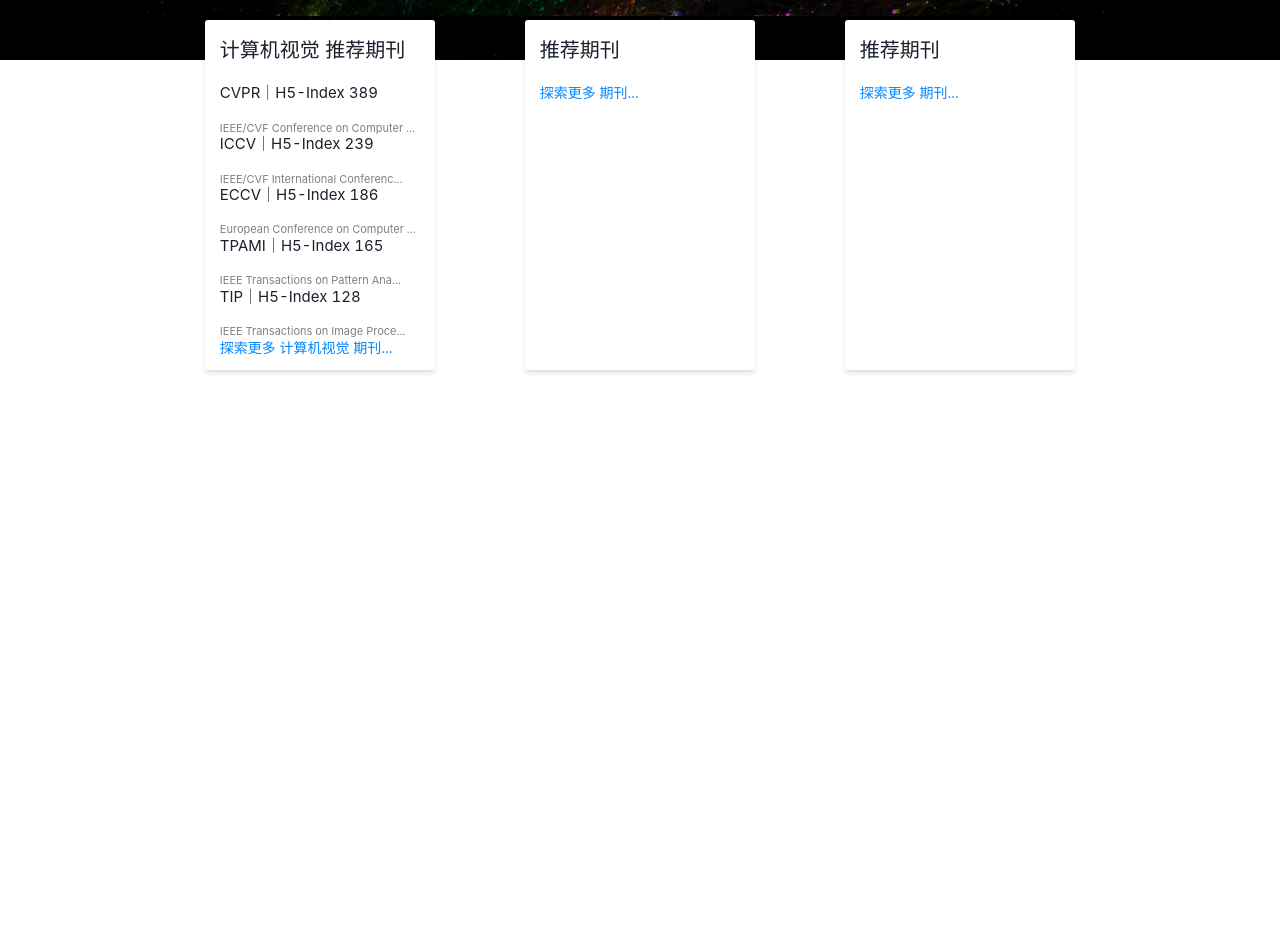
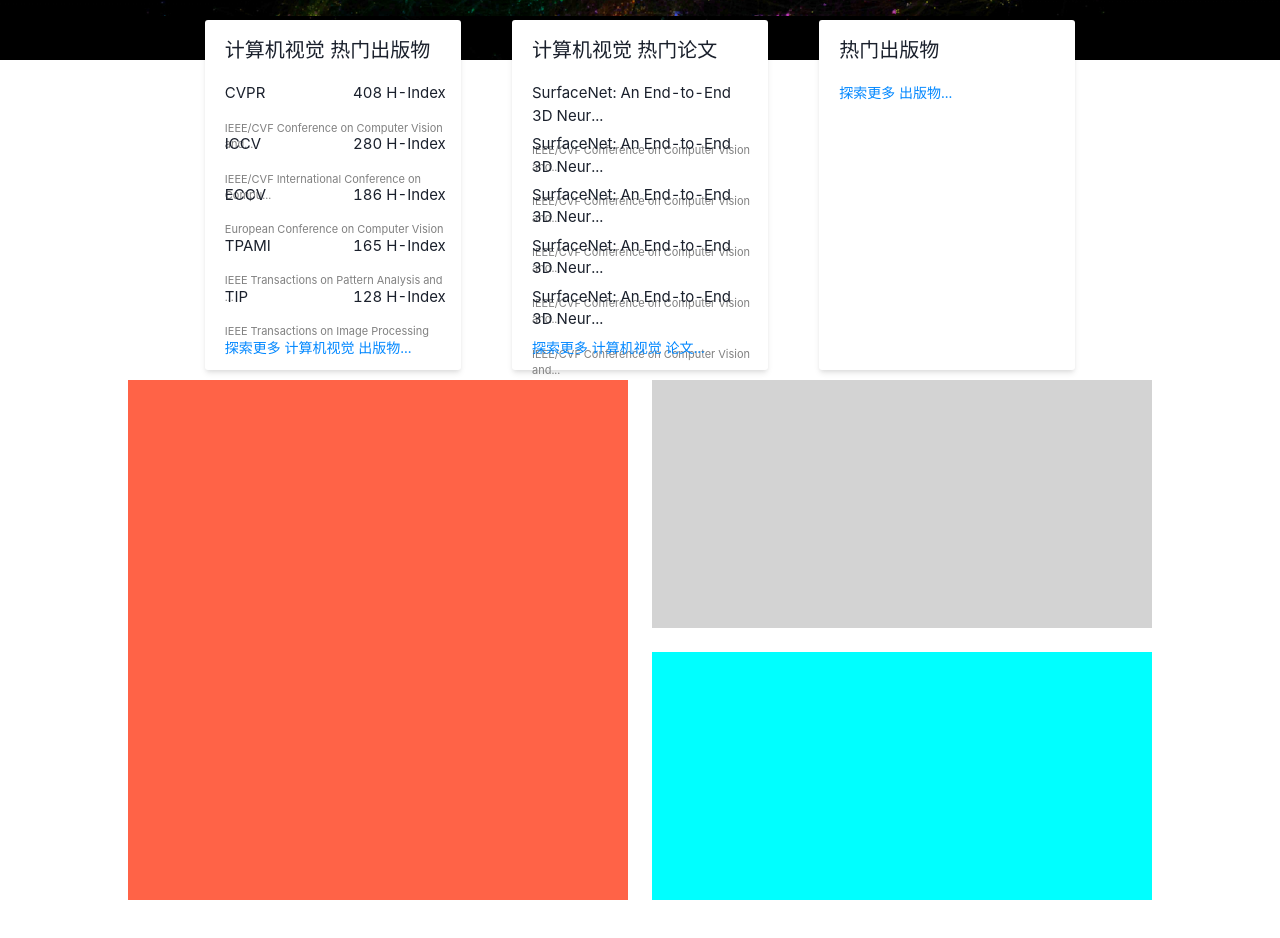
Before and after one commit to ExcitedFrog1s/AceGate, a React (Create React App) app: page / in a window 1280 px wide. Shown: the part 420-1358 px from the top of the page. Before the commit the page ends 880 px from the top, so only its background shows below. Built offline with nearby package versions, Linux system fonts and the light colour scheme.

Commit message:
RecommendPapersCards

```diff
--- a/src/pages/landing/landing.js
+++ b/src/pages/landing/landing.js
@@ -1,8 +1,9 @@
 import React from 'react';
 import Header from "../../components/header/header";
 import landing_bg from "../../assets/landing_bg.png";
-import {Box, Button, Center, HStack, Input, Text, VStack} from "@chakra-ui/react";
+import {Box, Button, Center, Grid, GridItem, HStack, Input, Text, VStack} from "@chakra-ui/react";
 import RecommendVenuesCard from "./recommend-venues-card";
+import RecommendPapersCard from "./recommend-papers-card";
 
 function Landing(){
     return (
@@ -38,19 +39,44 @@ function Landing(){
                 </VStack>
             </Box>
             <Box
-                height='50vh'
+                height='40vh'
                 position='relative'
                 top='-5vh'
             >
                 <Center>
                     <HStack
-                        spacing='7vw'
+                        spacing='4vw'
                     >
                         <RecommendVenuesCard subject={"ComputerVision"} />
-                        <RecommendVenuesCard />
+                        <RecommendPapersCard subject={"ComputerVision"} />
                         <RecommendVenuesCard />
                     </HStack>
                 </Center>
+            </Box>
+            <Box
+                height={'80vh'}
+                paddingBottom='15vh'
+            >
+                <Grid
+                    width='80%'
+                    height='100%'
+                    marginLeft='10%'
+                    marginRight='10%'
+
+                    templateRows='repeat(2, 1fr)'
+                    templateColumns='repeat(8, 1fr)'
+                    gap={6}
+                >
+                    <GridItem colSpan={4} rowSpan={2} bg='tomato' >
+
+                    </GridItem>
+                    <GridItem colSpan={4} rowSpan={1} bg='lightgrey'>
+
+                    </GridItem>
+                    <GridItem colSpan={4} rowSpan={1} bg='cyan'>
+
+                    </GridItem>
+                </Grid>
             </Box>
         </div>
 
--- a/src/pages/landing/recommend-papers-card.js
+++ b/src/pages/landing/recommend-papers-card.js
@@ -0,0 +1,100 @@
+import {Box, Flex, Link, Spacer, Text} from "@chakra-ui/react";
+
+function queryRecommendPapers(subject){
+    let ret = []
+    if (subject === 'ComputerVision') {
+        ret = [
+            {
+                id: 'cv-paper-1',
+                title: 'SurfaceNet: An End-to-End 3D Neural Network for Multiview Stereopsis',
+                venue: 'IEEE/CVF Conference on Computer Vision and Pattern Recognition'
+            },
+            {
+                id: 'cv-paper-2',
+                title: 'SurfaceNet: An End-to-End 3D Neural Network for Multiview Stereopsis',
+                venue: 'IEEE/CVF Conference on Computer Vision and Pattern Recognition'
+            },
+            {
+                id: 'cv-paper-3',
+                title: 'SurfaceNet: An End-to-End 3D Neural Network for Multiview Stereopsis',
+                venue: 'IEEE/CVF Conference on Computer Vision and Pattern Recognition'
+            },
+            {
+                id: 'cv-paper-4',
+                title: 'SurfaceNet: An End-to-End 3D Neural Network for Multiview Stereopsis',
+                venue: 'IEEE/CVF Conference on Computer Vision and Pattern Recognition'
+            },
+            {
+                id: 'cv-paper-5',
+                title: 'SurfaceNet: An End-to-End 3D Neural Network for Multiview Stereopsis',
+                venue: 'IEEE/CVF Conference on Computer Vision and Pattern Recognition'
+            }
+        ]
+    }
+    return ret;
+}
+
+function getDisplaySubjectName(subject){
+    let dict = {
+        ComputerVision: '计算机视觉'
+    }
+
+    return dict[subject]
+}
+
+function RecommendPapersCard({subject}){
+
+    const result = queryRecommendPapers(subject)
+
+    const displaySubjectName = getDisplaySubjectName(subject)
+
+    const layout_result = result.map(entry => {
+
+        let displayPaperName = entry.title
+        let displayVenueName = entry.venue
+
+        if (displayVenueName.length >= 42) {
+            displayVenueName = displayVenueName.substring(0, 42) + "..."
+        }
+        if (displayPaperName.length >= 33) {
+            displayPaperName = displayPaperName.substring(0, 33) + "..."
+        }
+
+        return (
+            <Box
+                key={entry.key}
+
+                height={'19%'}
+            >
+                <Text fontSize='15px'>{displayPaperName}</Text>
+                <Text fontSize='11px' color='grey'>{displayVenueName}</Text>
+            </Box>
+            )
+    })
+
+    return (
+        <Box
+            backgroundColor='white'
+            borderRadius='3px'
+            boxShadow='md'
+
+            height='350px'
+            width='20vw'
+            padding='15px 15px 20px 20px'
+        >
+            <Box
+                height={'15%'}
+            >
+                <Text fontSize='20px'>{displaySubjectName} 热门论文</Text>
+            </Box>
+            <Box
+                height={'85%'}
+            >
+                {layout_result}
+                <Link color='#0087FF' href='#'>探索更多 {displaySubjectName} 论文...</Link>
+            </Box>
+        </Box>
+    )
+}
+
+export default RecommendPapersCard;
--- a/src/pages/landing/recommend-venues-card.js
+++ b/src/pages/landing/recommend-venues-card.js
@@ -1,4 +1,4 @@
-import {Box, Link, Text, VStack} from "@chakra-ui/react";
+import {Box, Flex, Link, Spacer, Text, VStack} from "@chakra-ui/react";
 
 function queryRecommendVenues(subject){
     let ret = []
@@ -8,15 +8,14 @@ function queryRecommendVenues(subject){
                 key: 1,
                 abbrName: 'CVPR',
                 fullName: 'IEEE/CVF Conference on Computer Vision and Pattern Recognition',
-                impactFactor: '10.0',
-                hIndex: 389
+                hIndex: 408
             },
             {
                 key: 2,
                 abbrName: 'ICCV',
                 fullName: 'IEEE/CVF International Conference on Computer Vision',
                 impactFactor: '10.0',
-                hIndex: 239
+                hIndex: 280
             },
             {
                 key: 3,
@@ -63,8 +62,8 @@ function RecommendVenuesCard({subject}){
 
     const layout_result = result.map(entry => {
             let fullName = entry.fullName
-            if(entry.fullName.length >= 32){
-                fullName = entry.fullName.substring(0, 32)
+            if(entry.fullName.length >= 42){
+                fullName = entry.fullName.substring(0, 42)
                 fullName = fullName + "..."
             }
             return (
@@ -73,7 +72,12 @@ function RecommendVenuesCard({subject}){
 
                     height={'19%'}
                 >
-                    <Text fontSize='15px'>{entry.abbrName}｜H5-Index {entry.hIndex}</Text>
+                    <Flex>
+                        <Text fontSize='15px'>{entry.abbrName}</Text>
+                        <Spacer />
+                        <Text fontSize='15px'>{entry.hIndex} H-Index</Text>
+                    </Flex>
+
                     <Text fontSize='11px' color='grey'>{fullName}</Text>
                 </Box>
                 )
@@ -87,21 +91,20 @@ function RecommendVenuesCard({subject}){
             boxShadow='md'
 
             height='350px'
-            width='18vw'
-            maxW='260px'
-            padding='15px 15px 20px 15px'
+            width='20vw'
+            padding='15px 15px 20px 20px'
         >
             <Box
                 height={'15%'}
             >
-                <Text fontSize='20px'>{displaySubjectName} 推荐期刊</Text>
+                <Text fontSize='20px'>{displaySubjectName} 热门出版物</Text>
             </Box>
 
             <Box
                 height={'85%'}
             >
                 {layout_result}
-                <Link color='#0087FF' href='#'>探索更多 {displaySubjectName} 期刊...</Link>
+                <Link color='#0087FF' href='#'>探索更多 {displaySubjectName} 出版物...</Link>
             </Box>
 
         </Box>
--- a/src/pages/user/login.js
+++ b/src/pages/user/login.js
@@ -1,4 +1,16 @@
-import {Box, Center, Image, SimpleGrid} from '@chakra-ui/react'
+import {
+    Box,
+    Button,
+    Center, Checkbox,
+    FormControl,
+    FormLabel,
+    HStack,
+    Image,
+    Input, Link,
+    SimpleGrid,
+    Text,
+    VStack
+} from '@chakra-ui/react'
 import Header from "../../components/header/header";
 
 import loginImg from '../../assets/login_img.jpg'
@@ -18,8 +30,10 @@ function Login(){
                         height={'60vh'}
 
                         borderRadius={"min(2vw, 18px)"}
+
+                        boxShadow='base'
                     >
-                        <SimpleGrid columns={2} spacing={0}>
+                        <SimpleGrid columns={2}>
                             <Box
                                 width={'100%'}
                                 height={'60vh'}
@@ -33,10 +47,58 @@ function Login(){
                             >
 
                             </Box>
+                            <Box>
+                                <VStack
+                                    spacing={'min(30px, 4vh)'}
+                                    width={'74%'}
+                                    height={'94%'}
+                                    mx={'13%'}
+                                >
+                                    <Box height={'30px'}/>
+                                    <VStack
+                                        width={'100%'}
+                                    >
+                                        <Text fontSize={'32px'} fontWeight={'semibold'}>
+                                            欢迎回来
+                                        </Text>
+                                    </VStack>
+                                    <VStack
+                                        width={'100%'}
+                                        spacing={'min(15px, 2vh)'}
+                                    >
+                                        <FormControl id="username">
+                                            <FormLabel fontSize={'15px'}>用户名/邮箱</FormLabel>
+                                            <Input type="text" />
+                                        </FormControl>
+                                        <FormControl id="password">
+                                            <FormLabel fontSize={'15px'}>密码</FormLabel>
+                                            <Input type="password" />
+                                        </FormControl>
+                                    </VStack>
+                                    <HStack
+                                        spacing={15}
+                                    >
+                                        <Checkbox>Remember me</Checkbox>
+                                        <Link color={'blue.400'}>Forgot password?</Link>
+                                    </HStack>
+                                    <Button
+                                        bg={'#0087FF'}
+                                        color={'white'}
+                                        _hover={{
+                                            bg: 'rgb(0, 160, 255)',
+                                        }}
+                                        width={'100%'}
+                                    >
+                                        登录
+                                    </Button>
+                                </VStack>
+                                <Center>
+                                    <Text fontSize={'12px'} color={'darkgray'}>
+                                        Your gate towards academia.
+                                    </Text>
+                                </Center>
+                            </Box>
 
-                            <Box>
-                                用户登录表单放此处
-                            </Box>
                         </SimpleGrid>
                     </Box>
                 </Center>
```
Also changed, not shown: src/assets/login_img.jpg.
